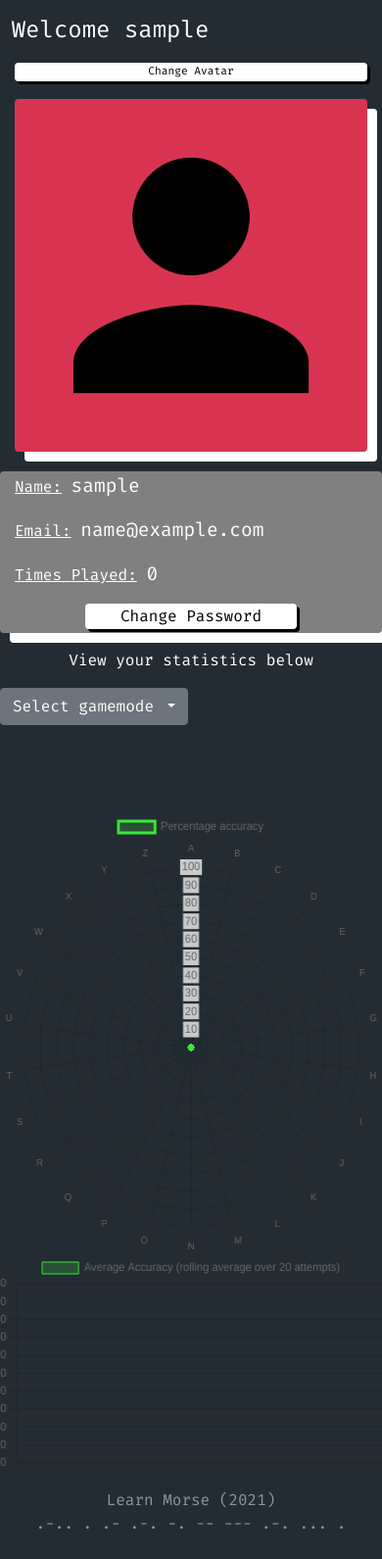
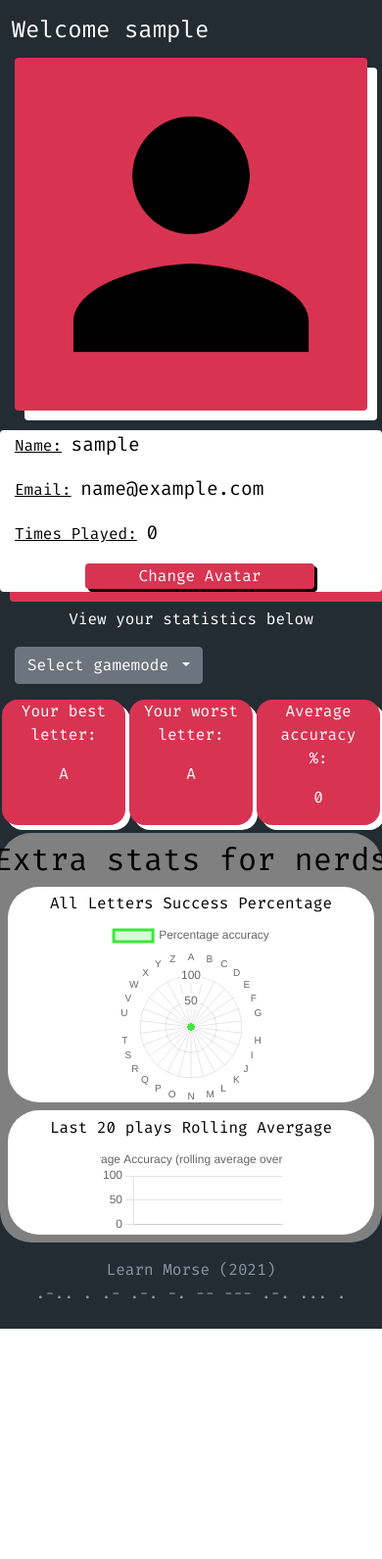
Before and after one commit to jonathanjchoong/learn-morse, a Flask app: page /profile in a window 390 px wide; the page is wider, and only the part inside the window is pictured. Shown: the part 74-1665 px from the top of that part at 98% size. After the commit the page ends 1430 px from the top of that part, so only its background shows below. Run offline with Flask 2, Linux system fonts and the light colour scheme; the visitor is signed in with stand-in values (Sample User, id 1); data comes from the database, SQL or seed files in the repository; data that the repository does not hold is empty; some libraries are stand-ins or nearby versions.

Commit message:
The profile page styling fully complete with the stats better integrated

```diff
--- a/app/static/CSS/profile.css
+++ b/app/static/CSS/profile.css
@@ -3,6 +3,7 @@ body {
   background-color: #232c33;
   color: white;
   height: 100%;
+  display:block
 }
 
 .border_thick {
@@ -12,6 +13,7 @@ body {
   background-color: #d83452;
   vertical-align: middle;
 }
+
 
 .rounded {
   border-radius: 1rem;
@@ -25,16 +27,18 @@ body {
 
 .pswrd-button {
   font-family: "Fira Code", monospace;
-  align-items: center baseline;
+  color: white;
   margin: 0% 20% 1% 20%;
   border: 0;
-  background-color: white;
+  background-color: #d83452;
   border-radius: 4px;
   box-shadow: 3px 3px black;
+  width: 65%
 }
 
 .pswrd-button:hover {
-  background-color: #d83452;
+  background-color: pink;
+  color:black
 }
 
 .pswrd-button:active {
@@ -43,10 +47,10 @@ body {
 }
 
 .info-div {
-  background-color: grey;
+  background-color: white;
   display: grid;
-  color: white;
-  box-shadow: 10px 10px white;
+  color: black;
+  box-shadow: 10px 10px #d83452
 }
 
 .stat-bar {
@@ -82,10 +86,49 @@ a:active {
   text-decoration: none;
 }
 
+.letterBox {
+  text-align: center;
+  color:white;
+  box-shadow: 5px 5px white;
+  border-radius: 1rem;
+  background-color: #d83452;
+  margin: 0% 0.5% 2% 0.5%
+}
+
+.statsForNerds{
+  background-color: grey;
+  border-radius: 2rem;
+}
+
+h2, h3 {
+  color:black;
+  width: 100%;
+  text-align: center;
+  margin-top: 2%;
+}
+
+.surroundChart{
+  background-color: white;
+  border-radius: 2rem;
+  margin: 0 2% 2% 2%;
+}
+.canvas{
+  width: 50%;
+  height:auto;
+  align-items: center;
+  margin: 0 auto
+}
+
+.dropdown-item:hover {
+  background-color: #d83452;
+  color:white
+}
+
 @media screen and (min-width: 800px) {
   .info-text {
     font-size: 3vw;
   }
+  .
 }
 @media screen and (min-width: 1250px) {
   .info-text {
@@ -113,7 +156,6 @@ a:active {
   }
 }
 
-canvas {
-  border-width: 5%;
-  height: auto;
+@media screen and (max-width: 600px) {
+  .
 }
--- a/app/templates/profile(graphing).html
+++ b/app/templates/profile(graphing).html
@@ -1,12 +1,37 @@
 {% extends "profile.html" %}{% block graphing %}
-<div id="best_letter"></div>
-<div id="worst_letter"></div>
-<div id="average_accuracy"></div>
-<div class="row">
-  <canvas class="col-md-6" id="radial_chart"></canvas>
-  <canvas class="col-md-6" id="line_chart"></canvas>
-</div>
-<script>
+<div class = 'container'>
+  <div class = 'row'>
+    <div class='col-md-2'></div>
+    <div class='col-md-8' style = "display: flex; flex-direction:row;">
+      <div  class = 'col-sm-4 letterBox'>
+        <p>Your best letter:</p>
+        <p id="best_letter"></p>
+      </div>
+      <div class = 'col-sm-4 letterBox'>
+        <p>Your worst letter:</p>
+        <p id="worst_letter"></p>
+      </div>
+      <div  class = 'col-sm-4 letterBox'>
+        <p>Average accuracy %:</p>
+        <p id="average_accuracy"></p>
+      </div>
+    </div>
+    <div class='col-md-2'></div>
+  </div>
+    <div class = 'statsForNerds'>
+      <div class = 'row'><h2> Extra stats for nerds </h2></div>
+      <div class="row surroundChart">
+        <h3 style = 'font-size: 1rem;'> All Letters Success Percentage </h3>
+        <canvas class = 'canvas'   id="radial_chart"></canvas>
+      </div>
+      <div class = 'row surroundChart'>
+        <h3 style = 'font-size: 1rem;'> Last 20 plays Rolling Avergage </h3>
+        <canvas class = 'canvas' id="line_chart"></canvas>
+      </div>
+      <div class = 'row'></div>
+    </div>
+  </div>
+  <script>
   initialise_radial = function (data_object, radial_object) {
     // Data object is an object with keys "labels" and "data"
     // consisting of the relevant arrays
--- a/app/templates/profile.html
+++ b/app/templates/profile.html
@@ -18,19 +18,19 @@
         </div>
         <div class ='row'>
             <div class = 'col-md-3' id = 'avatarDiv' style = 'text-align:Left' >
-                <a href = '{{url_for("avatar")}}'><button id = 'avt' class = 'pswrd-button' style = 'font-size:0.7rem; width:100%; margin:0%; margin-bottom:5%'> Change Avatar </button></a>
+
                 {% if avatar == 1 %}
-                    <img src = '{{url_for("static", filename = "images/avatar1.png")}}' class = 'border_thick rounded'>
+                    <img src = '{{url_for("static", filename = "images/avatar1.png")}}' class = 'border_thick rounded center'>
                 {% elif avatar == 2 %}
-                    <img src = '{{url_for("static", filename = "images/avatar2.png")}}' class = 'border_thick rounded'>
+                    <img src = '{{url_for("static", filename = "images/avatar2.png")}}' class = 'border_thick rounded center'>
                 {% elif avatar == 3 %}
-                    <img src = '{{url_for("static", filename = "images/avatar3.png")}}' class = 'border_thick rounded'>
+                    <img src = '{{url_for("static", filename = "images/avatar3.png")}}' class = 'border_thick rounded center'>
                 {% elif avatar == 4 %}
-                    <img src = '{{url_for("static", filename = "images/avatar4.png")}}' class = 'border_thick rounded'>
+                    <img src = '{{url_for("static", filename = "images/avatar4.png")}}' class = 'border_thick rounded center'>
                 {% elif avatar == 5 %}
-                    <img src = '{{url_for("static", filename = "images/avatar5.png")}}' class = 'border_thick rounded'>
+                    <img src = '{{url_for("static", filename = "images/avatar5.png")}}' class = 'border_thick rounded center'>
                 {% else %}
-                    <img src = '{{url_for("static", filename = "images/generic_avatar.png")}}' class = 'border_thick rounded'>
+                    <img src = '{{url_for("static", filename = "images/generic_avatar.png")}}' class = 'border_thick rounded center'>
                 {% endif %}
             </div>
             <div class = 'col-md-1'></div>
@@ -38,7 +38,7 @@
                 <p><u>Name:</u> <span class = 'info-text'>{{ username }}</span></p>
                 <p><u>Email:</u> <span class = 'info-text'>{{user_email}}</span></p>
                 <p><u>Times Played:</u> <span class = 'info-text'>{{ player_data|length }}</span></p>
-                <button class = 'pswrd-button'>Change Password</button>
+                <a href = '{{url_for("avatar")}}'><button id = 'avt' class = 'pswrd-button'> Change Avatar </button></a>
             </div>
         </div>
     </div>
@@ -53,16 +53,17 @@
       <p style="text-align: center; width: 100%">View your statistics below</p>
     </div>
   </div>
-
+  <div class = 'container'>
   <div class="dropdown">
-    <button class="btn btn-secondary dropdown-toggle" type="button" id="dropdownMenuButton" data-toggle="dropdown" aria-haspopup="true" aria-expanded="false">
-      Select gamemode
-    </button>
-    <div class="dropdown-menu" aria-labelledby="dropdownMenuButton">
-      <a class="dropdown-item" onclick="update_glance(1)">Write morse</a>
-      <a class="dropdown-item" onclick="update_glance(2)">Read morse</a>
-      <a class="dropdown-item" onclick="update_glance(3)">Flashcards</a>
-      <a class="dropdown-item" onclick="update_glance(4)">Listen</a>
+      <button class="btn btn-secondary dropdown-toggle" type="button" id="dropdownMenuButton" data-toggle="dropdown" aria-haspopup="true" aria-expanded="false">
+        Select gamemode
+      </button>
+      <div class="dropdown-menu" aria-labelledby="dropdownMenuButton" style= 'background-color: white;' id = 'select_game'>
+        <a class="dropdown-item" onclick="update_glance(1); changeVal('Write')">Write morse</a>
+        <a class="dropdown-item" onclick="update_glance(2); changeVal('Read')">Read morse</a>
+        <a class="dropdown-item" onclick="update_glance(3); changeVal('Flashcard')">Flashcards</a>
+        <a class="dropdown-item" onclick="update_glance(4); changeVal('Listen')">Listen</a>
+      </div>
     </div>
   </div>
 
@@ -72,4 +73,13 @@
     </div>
   </div>
 </body>
+
+<script>
+  function changeVal(val){
+    document.getElementById('dropdownMenuButton').innerHTML = val;
+  }
+
+
+</script>
+
 {% endblock %}
```
